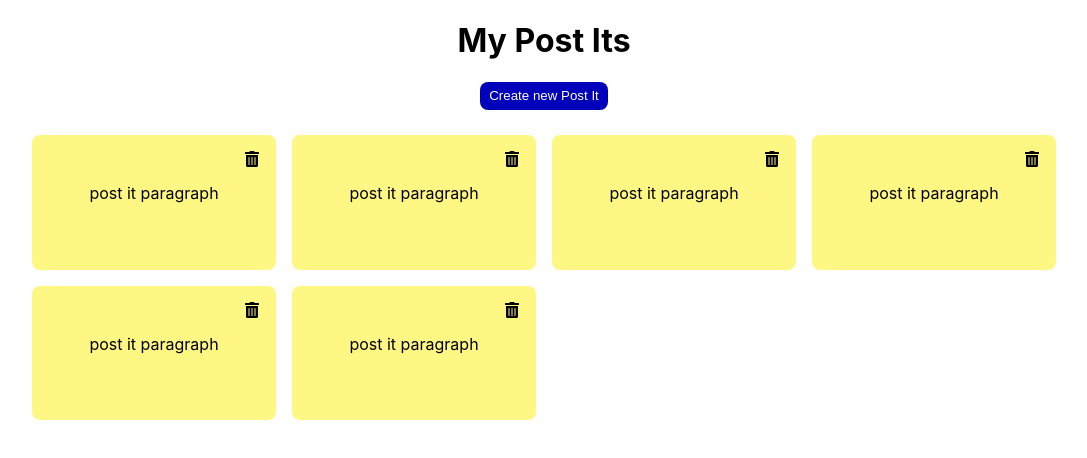
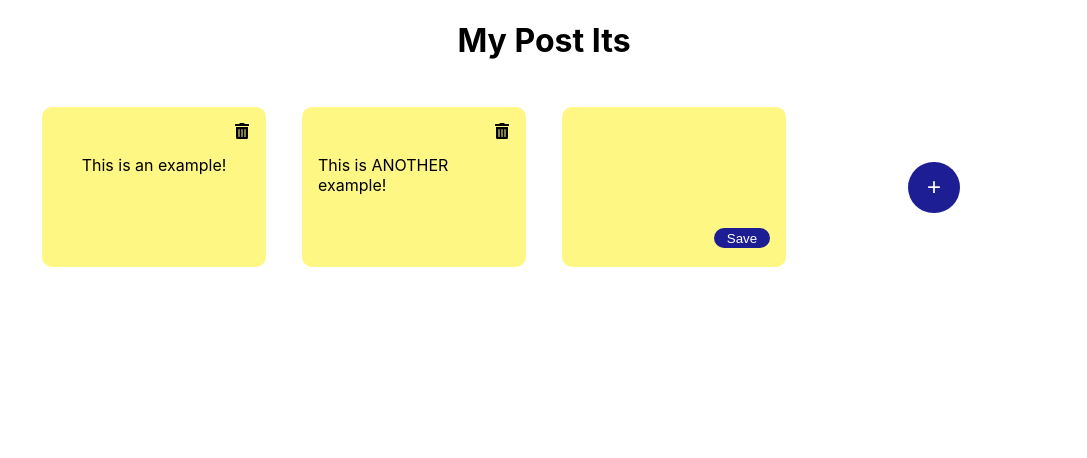
Before and after one commit to dgiacco/Post-It-App, a React (Create React App) app: page / in a window 1280 px wide. Shown: the top 458 px of the page, without its empty margins (96-1183 px from the left). Built offline with nearby package versions, Linux system fonts and the light colour scheme.

Commit message:
create add button and new post it component

```diff
--- a/src/App.js
+++ b/src/App.js
@@ -1,15 +1,24 @@
 import './App.css';
+import { useState } from 'react';
 import PostItList from './Components/PostItList';
 
 const App = () => {
+  const [ postIt, setPostIt ] = useState([
+    {
+      text: "This is an example!"
+    },
+    {
+      text: "This is ANOTHER example!"
+    }
+  ]);
+
   return (
     <div>
       <div className="header">
         <h1>My Post Its</h1>
-        <button className="newPostItButton">Create new Post It</button>
       </div>
       <div className="postit-container">
-        <PostItList />
+        <PostItList postIt={ postIt }/>
       </div>
     </div>
   );
--- /dev/null
+++ b/src/Components/NewPostIt.jsx
@@ -0,0 +1,12 @@
+const NewPostIt = () => {
+    return (
+        <div className="postit new">
+            <textarea rows="5" cols="8" autoFocus></textarea>
+            <div className="newPostIt-footer">
+                <button className="saveButton">Save</button>
+            </div>
+        </div>
+    )
+}
+
+export default NewPostIt
--- a/src/Components/PostIt.jsx
+++ b/src/Components/PostIt.jsx
@@ -1,12 +1,12 @@
 import { FaTrashAlt } from "react-icons/fa";
 
-const PostIt = () => {
+const PostIt = ({ text }) => {
   return (
     <div className="postit">
       <div className="postit-header">
         <FaTrashAlt />
       </div>
-      <p className="postit-body">post it paragraph</p>
+      <p className="postit-body">{ text }</p>
     </div>
   );
 };
--- a/src/Components/PostItList.jsx
+++ b/src/Components/PostItList.jsx
@@ -1,14 +1,14 @@
 import PostIt from "./PostIt";
+import NewPostIt from "./NewPostIt";
 
-const PostItList = () => {
+const PostItList = ({ postIt }) => {
   return (
     <div className="postit-list">
-      <PostIt />
-      <PostIt />
-      <PostIt />
-      <PostIt />
-      <PostIt />
-      <PostIt />
+      { postIt.map((postIt) => (
+        <PostIt text={ postIt.text }/>
+      )) }
+      <NewPostIt />
+      <button className="addButton">+</button>
     </div>
   );
 };
--- a/src/index.css
+++ b/src/index.css
@@ -20,22 +20,6 @@ code {
   margin-bottom: 2vw;
 }
 
-.newPostItButton {
-  min-width: 10vw;
-  border: none;
-  outline: none;
-  border-radius: 8px;
-  cursor: pointer;
-  padding: 0.5vw;
-  background-color: rgb(0, 0, 187);
-  color: white;
-}
-
-.newPostItButton:hover {
-  background-color: rgb(132, 196, 218);
-  color: black;
-}
-
 .postit-container {
   max-width: 80%;
   margin-right: auto;
@@ -46,6 +30,8 @@ code {
 
 .postit-list {
   display: grid;
+  justify-items: center;
+  align-items: center;
   grid-gap: 1rem;
   grid-template-columns: repeat(auto-fit, minmax(200px, 1fr));
 }
@@ -53,10 +39,11 @@ code {
 .postit {
   background-color: #fff783;
   padding: 1rem;
-  min-height: 8vw;
+  height: 10vw;
+  width: 15vw;
   display: flex;
   flex-direction: column;
-  border-radius: 8px;
+  border-radius: 10px;
 }
 
 .postit-header {
@@ -69,3 +56,50 @@ code {
   justify-content: center;
   align-items: center;
 }
+
+.addButton {
+  display: flex;
+  justify-content: center;
+  align-items: center;
+  height: 4vw;
+  width: 4vw;
+  border-radius: 50%;
+  border: none;
+  background-color: rgb(29, 29, 148);
+  color: white;
+  font-size: x-large;
+}
+
+.addButton:hover {
+  background-color: rgb(38, 38, 196);
+  cursor: pointer;
+}
+
+textarea {
+  border: none;
+  resize: none;
+  background-color: #fff783;
+}
+
+textarea:focus {
+  outline: none;
+}
+
+.newPostIt-footer {
+  display: flex;
+  flex-direction: row-reverse;
+  margin-top: 2vw;
+}
+
+.saveButton {
+  border: none;
+  border-radius: 10px;
+  background-color: rgb(29, 29, 148);
+  color: white;
+  padding: 0.2vw 1vw 0.2vw 1vw;
+}
+
+.saveButton:hover {
+  background-color: rgb(38, 38, 196);
+  cursor: pointer;
+}
```
